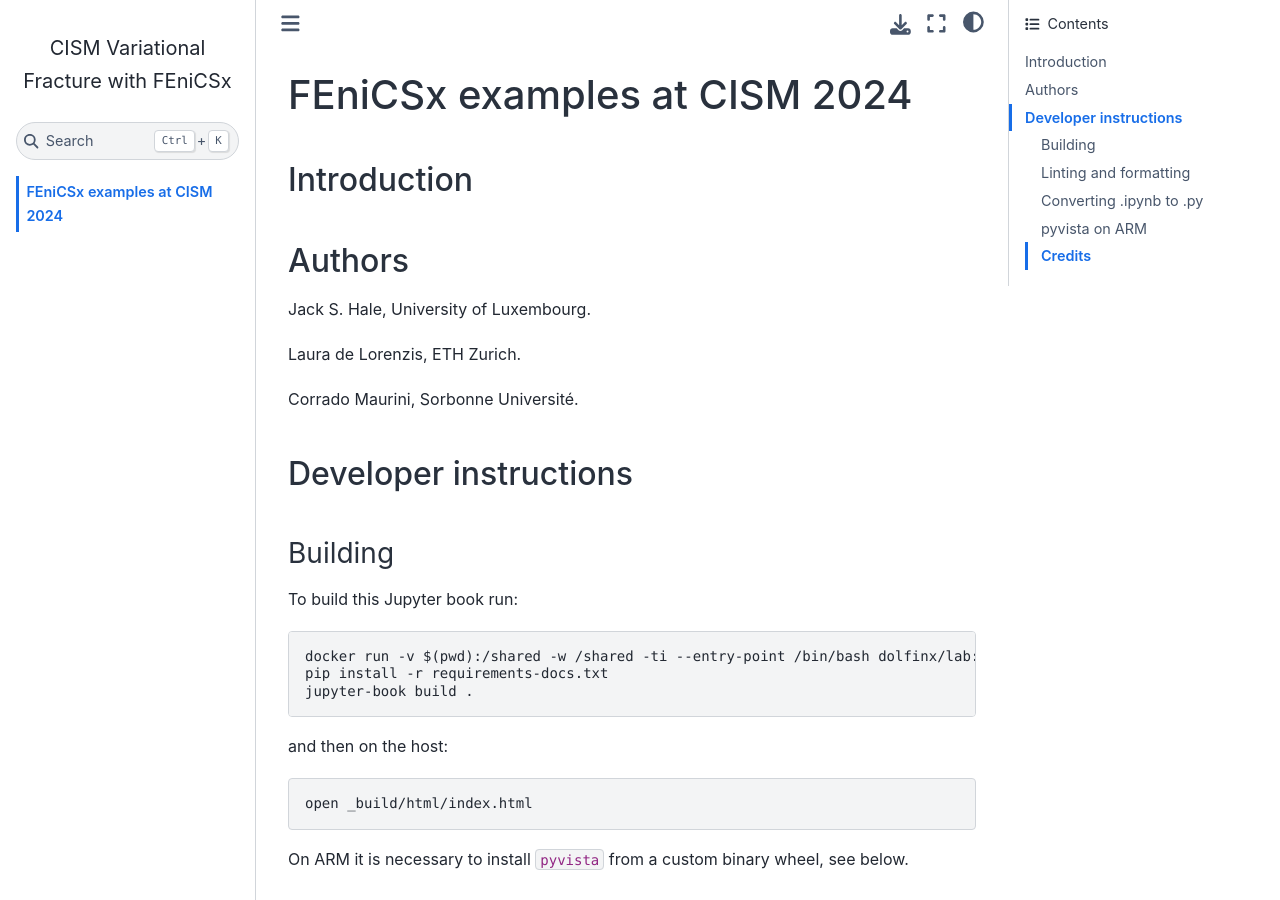
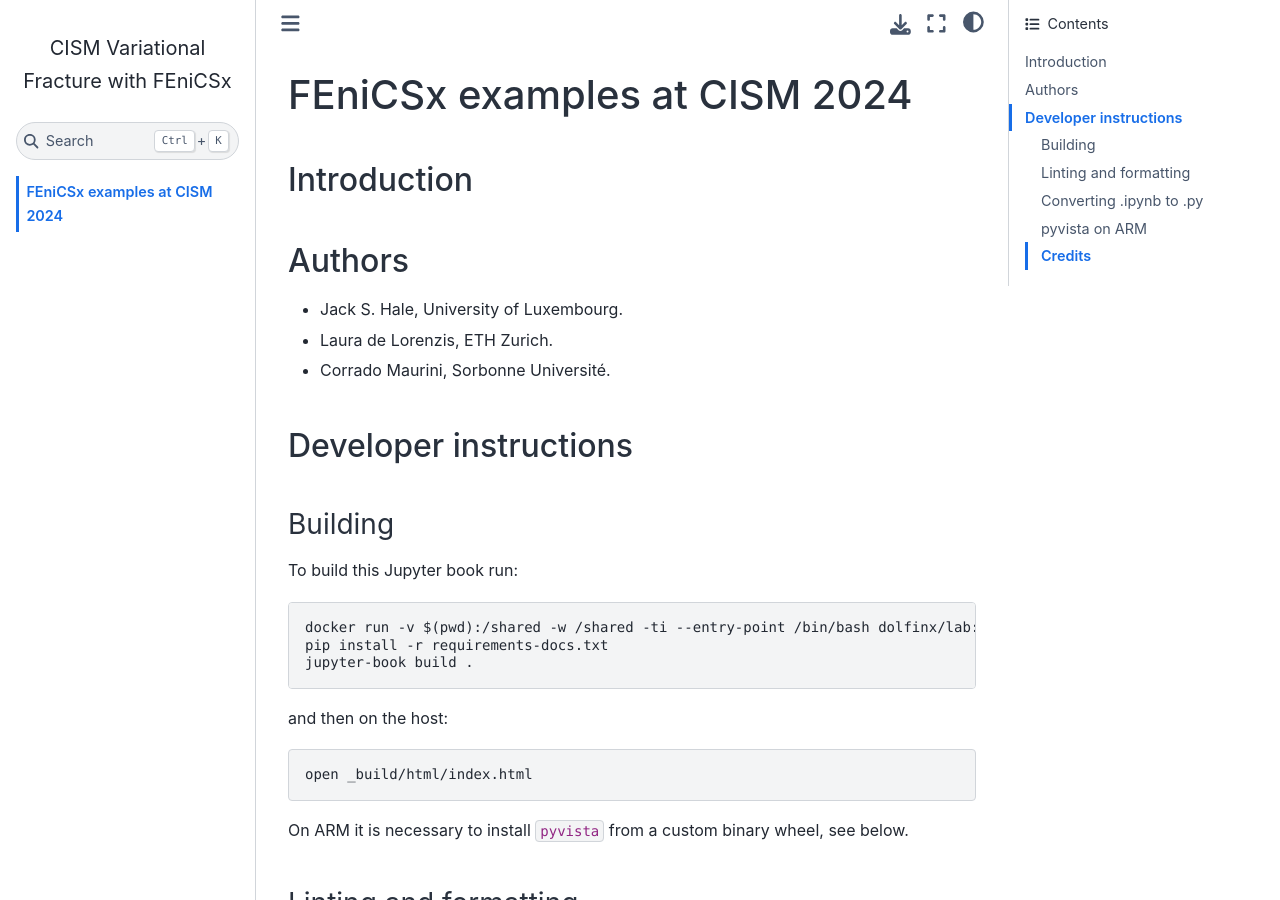
Before and after one commit to jhale/cism-2024-varfrac-code, a Jupyter Book: the page built from README.md, in a window 1280 px wide and 900 px high. Built offline with Jupyter Book 1.0.4 settings and Sphinx 7.4.7 and the Sphinx Book theme 1.1.4, drawn with Linux system fonts in a browser that asks for light colours; pages that are not in the unit, such as notebooks, are missing from menus.

```diff
--- a/README.md
+++ b/README.md
@@ -2,13 +2,15 @@
 
 ## Introduction
 
+
+
 ## Authors
 
-Jack S. Hale, University of Luxembourg.
+- Jack S. Hale, University of Luxembourg.
 
-Laura de Lorenzis, ETH Zurich.
+- Laura de Lorenzis, ETH Zurich.
 
-Corrado Maurini, Sorbonne Université.
+- Corrado Maurini, Sorbonne Université.
 
 ## Developer instructions
 
--- a/_config.yml
+++ b/_config.yml
@@ -51,6 +51,9 @@
       .py:
         - jupytext.reads
         - fmt: py
+      .py:
+        - jupytext.reads
+        - fmt: ipynb
 
 html:
   use_issues_button: false
```
Also changed, not shown: 1 other file.
